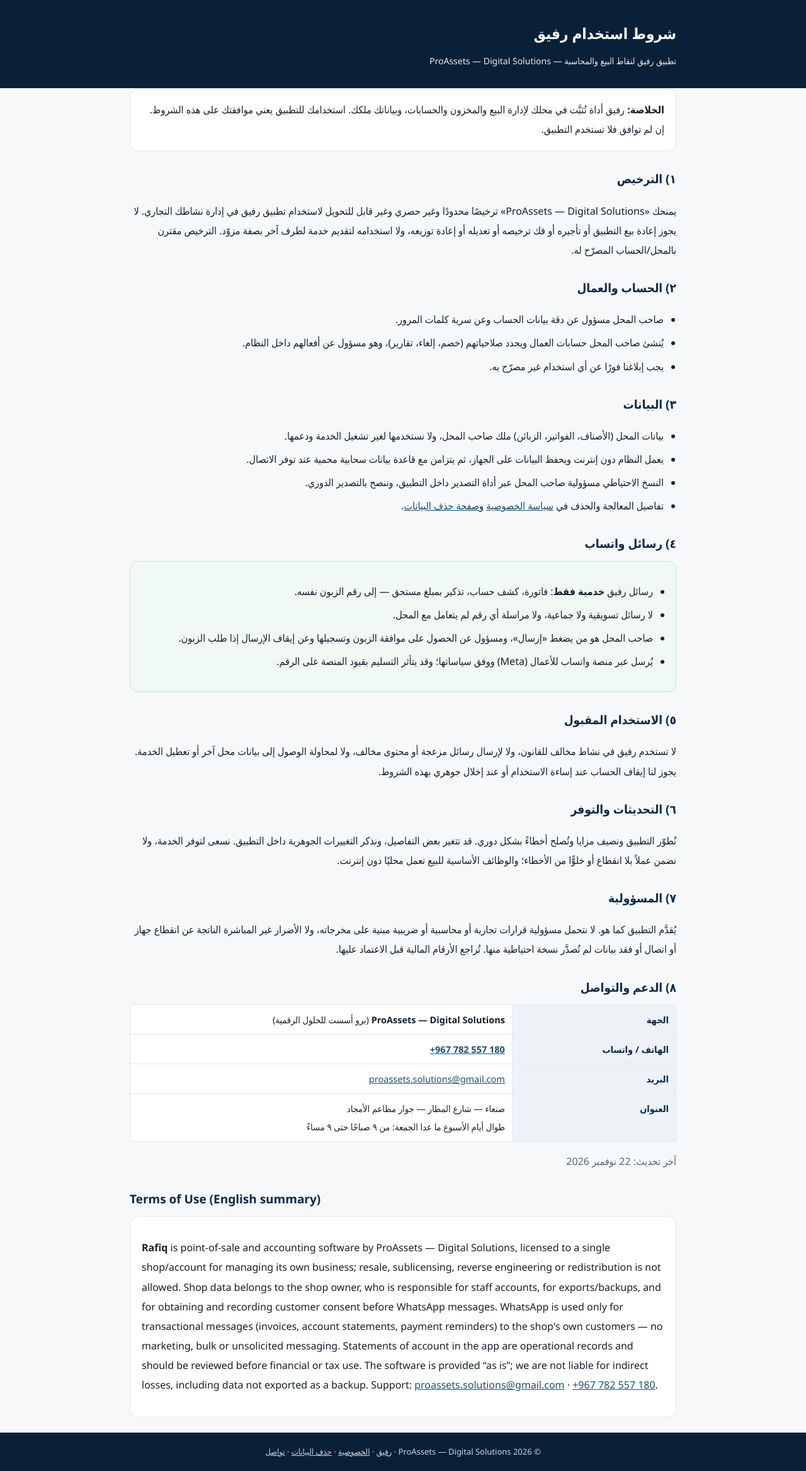
After one commit to lsadq3859/proassets-main, a Flask app: page /rafiq/terms in a window 1280 px wide. The commit adds this page. Shown: the whole page at 63% size. Run offline with Flask 3, Linux system fonts and the light colour scheme; parts of the project's set-up code (start-up, migrations or seed data) failed here and were passed over.

Commit message:
rafiq: صفحة حذف البيانات + شروط رفيق + إزالة النصوص المؤقتة
- /rafiq/data-deletion (و/data-deletion): خطوات الحذف، ما يُحذف، المدة، نسخة إنجليزية — حقل إلزامي في Meta وGoogle Play.
- /rafiq/terms: شروط استخدام رفيق بدل تحويلها إلى شروط السوق.
- إزالة [٣٠ يومًا] و[to be completed] من صفحة خصوصية رفيق وتعبئة جهة الاتصال.
- روابط تذييل صفحة رفيق توحَّدت إلى صفحات رفيق (الخصوصية/الشروط/حذف البيانات).

```diff
--- a/app.py
+++ b/app.py
@@ -302,6 +302,17 @@ def create_app(config_name=None):
     def rafiq_privacy():
         """Rafiq + WhatsApp messaging privacy notice"""
         return render_template('rafiq_privacy.html', title='خصوصية رفيق ورسائل واتساب')
+
+    @app.route('/rafiq/terms')
+    def rafiq_terms():
+        """Rafiq terms of use (separate from marketplace terms)"""
+        return render_template('rafiq_terms.html', title='شروط استخدام رفيق')
+
+    @app.route('/rafiq/data-deletion')
+    @app.route('/data-deletion')
+    def rafiq_data_deletion():
+        """Data deletion instructions — required field for Meta / Google Play"""
+        return render_template('rafiq_data_deletion.html', title='حذف البيانات — رفيق')
 
     @app.route('/about')
     def about():
--- a/templates/rafiq.html
+++ b/templates/rafiq.html
@@ -67,7 +67,8 @@
   <a href="#who">لمن</a>
   <a href="#contact">التواصل</a>
   <a href="/rafiq/privacy">الخصوصية</a>
-  <a href="/terms">الشروط</a>
+  <a href="/rafiq/terms">الشروط</a>
+  <a href="/rafiq/data-deletion">حذف البيانات</a>
 </div></nav>
 
 <div class="wrap">
@@ -150,7 +151,7 @@
 <footer>
   <div class="wrap">
     <div>© <span id="y">2026</span> ProAssets — Digital Solutions · رفيق</div>
-    <div><a href="/">الرئيسية</a> · <a href="/rafiq/privacy">الخصوصية</a> · <a href="/terms">الشروط</a> · <a href="/contact">تواصل</a></div>
+    <div><a href="/">الرئيسية</a> · <a href="/rafiq/privacy">الخصوصية</a> · <a href="/rafiq/terms">الشروط</a> · <a href="/rafiq/data-deletion">حذف البيانات</a> · <a href="/contact">تواصل</a></div>
   </div>
 </footer>
 <script>document.getElementById('y').textContent=new Date().getFullYear();</script>
--- a/templates/rafiq_privacy.html
+++ b/templates/rafiq_privacy.html
@@ -75,7 +75,7 @@
   <h2>٤) مدة الاحتفاظ والحذف</h2>
   <ul>
     <li>تبقى بيانات المحل ما دام الحساب قائمًا (لأن التقارير وكشوف الزبائن تعتمد عليها).</li>
-    <li>يمكن لصاحب المحل حذف بيانات زبون أو طلب حذف الحساب؛ تُنفَّذ خلال <span class="ph">[٣٠ يومًا]</span> ويُبلَّغ بالتنفيذ.</li>
+    <li>يمكن لصاحب المحل حذف بيانات زبون أو طلب حذف الحساب؛ تُنفَّذ خلال <strong>٣٠ يومًا</strong> ويُبلَّغ بالتنفيذ — التفاصيل وخطوات الطلب في <a href="/rafiq/data-deletion">صفحة حذف البيانات</a>.</li>
     <li>عند طلب الزبون إيقاف الرسائل، يتوقف الإرسال فورًا ويُحفظ الرقم في قائمة المنع.</li>
   </ul>
 
@@ -115,11 +115,11 @@
     exclusively for transactional messages — invoices, account statements and payment reminders — sent to the shop's own
     customers at their request, with consent recorded in the app, and stopped immediately on request. No marketing, bulk
     or unsolicited messaging. Data is stored locally on the shop device and in a secured cloud database, accessible only to
-    that shop's account. Contact: <span class="ph">[to be completed]</span>.</p>
+    that shop's account. Data deletion: <a href="/rafiq/data-deletion">/rafiq/data-deletion</a>. Contact: proassets.solutions@gmail.com — +967 782 557 180.</p>
   </div>
 </main>
 
-<footer><div class="wrap">© <span id="y">2026</span> ProAssets — Digital Solutions · <a href="/rafiq">رفيق</a> · <a href="/">الرئيسية</a> · <a href="/terms">الشروط</a></div></footer>
+<footer><div class="wrap">© <span id="y">2026</span> ProAssets — Digital Solutions · <a href="/rafiq">رفيق</a> · <a href="/">الرئيسية</a> · <a href="/rafiq/terms">الشروط</a> · <a href="/rafiq/data-deletion">حذف البيانات</a> · <a href="/contact">تواصل</a></div></footer>
 <script>document.getElementById('y').textContent=new Date().getFullYear();</script>
 </body>
 </html>
--- /dev/null
+++ b/templates/rafiq_terms.html
@@ -0,0 +1,112 @@
+<!doctype html>
+<html lang="ar" dir="rtl">
+<head>
+<meta charset="utf-8">
+<meta name="viewport" content="width=device-width, initial-scale=1">
+<title>شروط استخدام رفيق | Rafiq Terms of Use</title>
+<meta name="description" content="شروط استخدام تطبيق رفيق لنقاط البيع والمحاسبة: الترخيص، الحساب، بيانات المحل، رسائل واتساب، الدعم والمسؤولية.">
+<style>
+  :root{--navy:#0E2A47;--navy2:#092038;--gold:#C08A00;--ink:#16202b;--mut:#5a6772;--line:#e2e8ee;--bg:#f6f8fa}
+  *{box-sizing:border-box}
+  body{margin:0;font-family:"Segoe UI",Tahoma,Arial,sans-serif;color:var(--ink);background:var(--bg);line-height:1.95}
+  .wrap{max-width:900px;margin:0 auto;padding:0 16px}
+  header{background:var(--navy2);color:#fff;padding:30px 0}
+  header h1{margin:0 0 6px;font-size:24px}
+  header p{margin:0;opacity:.9;font-size:14px}
+  main{padding:22px 0}
+  h2{color:var(--navy);font-size:19px;margin:26px 0 8px}
+  .box{background:#fff;border:1px solid var(--line);border-radius:13px;padding:18px}
+  ul{padding-inline-start:20px}
+  li{margin:6px 0}
+  table{width:100%;border-collapse:collapse;font-size:14.5px;background:#fff}
+  th,td{border:1px solid var(--line);padding:9px 11px;text-align:right;vertical-align:top}
+  th{background:#eef2f6;color:var(--navy);width:30%}
+  a{color:#1B4F72}
+  .note{background:#f0f9f4;border:1px solid #c6e6d4;border-radius:13px;padding:16px}
+  footer{background:var(--navy2);color:#cbd5e1;padding:18px 0;font-size:13px;margin-top:24px;text-align:center}
+  footer a{color:#cbd5e1}
+  .en{direction:ltr;text-align:left}
+</style>
+</head>
+<body>
+<header><div class="wrap">
+  <h1>شروط استخدام رفيق</h1>
+  <p>تطبيق رفيق لنقاط البيع والمحاسبة — ProAssets — Digital Solutions</p>
+</div></header>
+
+<main class="wrap">
+  <div class="box">
+    <p style="margin:0"><strong>الخلاصة:</strong> رفيق أداة تُثبَّت في محلك لإدارة البيع والمخزون والحسابات، وبياناتك ملكك.
+    استخدامك للتطبيق يعني موافقتك على هذه الشروط. إن لم توافق فلا تستخدم التطبيق.</p>
+  </div>
+
+  <h2>١) الترخيص</h2>
+  <p>يمنحك «ProAssets — Digital Solutions» ترخيصًا محدودًا وغير حصري وغير قابل للتحويل لاستخدام تطبيق رفيق في إدارة
+  نشاطك التجاري. لا يجوز إعادة بيع التطبيق أو تأجيره أو فك ترخيصه أو تعديله أو إعادة توزيعه، ولا استخدامه لتقديم خدمة
+  لطرف آخر بصفة مزوّد. الترخيص مقترن بالمحل/الحساب المصرّح له.</p>
+
+  <h2>٢) الحساب والعمال</h2>
+  <ul>
+    <li>صاحب المحل مسؤول عن دقة بيانات الحساب وعن سرية كلمات المرور.</li>
+    <li>يُنشئ صاحب المحل حسابات العمال ويحدد صلاحياتهم (خصم، إلغاء، تقارير)، وهو مسؤول عن أفعالهم داخل النظام.</li>
+    <li>يجب إبلاغنا فورًا عن أي استخدام غير مصرّح به.</li>
+  </ul>
+
+  <h2>٣) البيانات</h2>
+  <ul>
+    <li>بيانات المحل (الأصناف، الفواتير، الزبائن) ملك صاحب المحل، ولا نستخدمها لغير تشغيل الخدمة ودعمها.</li>
+    <li>يعمل النظام دون إنترنت ويحفظ البيانات على الجهاز، ثم يتزامن مع قاعدة بيانات سحابية محمية عند توفر الاتصال.</li>
+    <li>النسخ الاحتياطي مسؤولية صاحب المحل عبر أداة التصدير داخل التطبيق، وننصح بالتصدير الدوري.</li>
+    <li>تفاصيل المعالجة والحذف في <a href="/rafiq/privacy">سياسة الخصوصية</a> و<a href="/rafiq/data-deletion">صفحة حذف البيانات</a>.</li>
+  </ul>
+
+  <h2>٤) رسائل واتساب</h2>
+  <div class="note">
+    <ul>
+      <li>رسائل رفيق <strong>خدمية فقط</strong>: فاتورة، كشف حساب، تذكير بمبلغ مستحق — إلى رقم الزبون نفسه.</li>
+      <li>لا رسائل تسويقية ولا جماعية، ولا مراسلة أي رقم لم يتعامل مع المحل.</li>
+      <li>صاحب المحل هو من يضغط «إرسال»، ومسؤول عن الحصول على موافقة الزبون وتسجيلها وعن إيقاف الإرسال إذا طلب الزبون.</li>
+      <li>يُرسل عبر منصة واتساب للأعمال (Meta) ووفق سياساتها؛ وقد يتأثر التسليم بقيود المنصة على الرقم.</li>
+    </ul>
+  </div>
+
+  <h2>٥) الاستخدام المقبول</h2>
+  <p>لا تستخدم رفيق في نشاط مخالف للقانون، ولا لإرسال رسائل مزعجة أو محتوى مخالف، ولا لمحاولة الوصول إلى بيانات محل آخر
+  أو تعطيل الخدمة. يجوز لنا إيقاف الحساب عند إساءة الاستخدام أو عند إخلال جوهري بهذه الشروط.</p>
+
+  <h2>٦) التحديثات والتوفر</h2>
+  <p>نُطوّر التطبيق ونضيف مزايا وتُصلح أخطاءً بشكل دوري. قد تتغير بعض التفاصيل، ونذكر التغييرات الجوهرية داخل التطبيق.
+  نسعى لتوفر الخدمة، ولا نضمن عملاً بلا انقطاع أو خلوًّا من الأخطاء؛ والوظائف الأساسية للبيع تعمل محليًا دون إنترنت.</p>
+
+  <h2>٧) المسؤولية</h2>
+  <p>يُقدَّم التطبيق كما هو. لا نتحمل مسؤولية قرارات تجارية أو محاسبية أو ضريبية مبنية على مخرجاته، ولا الأضرار غير المباشرة
+  الناتجة عن انقطاع جهاز أو اتصال أو فقد بيانات لم تُصدَّر نسخة احتياطية منها. تُراجع الأرقام المالية قبل الاعتماد عليها.</p>
+
+  <h2>٨) الدعم والتواصل</h2>
+  <table>
+    <tr><th>الجهة</th><td><strong>ProAssets — Digital Solutions</strong> (برو أسست للحلول الرقمية)</td></tr>
+    <tr><th>الهاتف / واتساب</th><td><a href="https://wa.me/967782557180" target="_blank" rel="noopener"><strong dir="ltr">+967 782 557 180</strong></a></td></tr>
+    <tr><th>البريد</th><td><a href="mailto:proassets.solutions@gmail.com">proassets.solutions@gmail.com</a></td></tr>
+    <tr><th>العنوان</th><td>صنعاء — شارع المطار — جوار مطاعم الأمجاد<br>طوال أيام الأسبوع ما عدا الجمعة: من ٩ صباحًا حتى ٩ مساءً</td></tr>
+  </table>
+  <p style="color:var(--mut)">آخر تحديث: 22 نوفمبر 2026</p>
+
+  <h2 class="en">Terms of Use (English summary)</h2>
+  <div class="box en">
+    <p><strong>Rafiq</strong> is point-of-sale and accounting software by ProAssets — Digital Solutions, licensed to a single
+    shop/account for managing its own business; resale, sublicensing, reverse engineering or redistribution is not allowed.
+    Shop data belongs to the shop owner, who is responsible for staff accounts, for exports/backups, and for obtaining and
+    recording customer consent before WhatsApp messages. WhatsApp is used only for transactional messages (invoices, account
+    statements, payment reminders) to the shop's own customers — no marketing, bulk or unsolicited messaging. Statements of
+    account in the app are operational records and should be reviewed before financial or tax use. The software is provided
+    “as is”; we are not liable for indirect losses, including data not exported as a backup. Support:
+    <a href="mailto:proassets.solutions@gmail.com">proassets.solutions@gmail.com</a> ·
+    <a href="https://wa.me/967782557180" target="_blank" rel="noopener">+967 782 557 180</a>.</p>
+  </div>
+</main>
+
+<footer><div class="wrap">© <span id="y">2026</span> ProAssets — Digital Solutions ·
+  <a href="/rafiq">رفيق</a> · <a href="/rafiq/privacy">الخصوصية</a> · <a href="/rafiq/data-deletion">حذف البيانات</a> · <a href="/contact">تواصل</a></div></footer>
+<script>document.getElementById('y').textContent=new Date().getFullYear();</script>
+</body>
+</html>
```
Also changed, not shown: templates/rafiq_data_deletion.html (added, +93 -0 lines).
